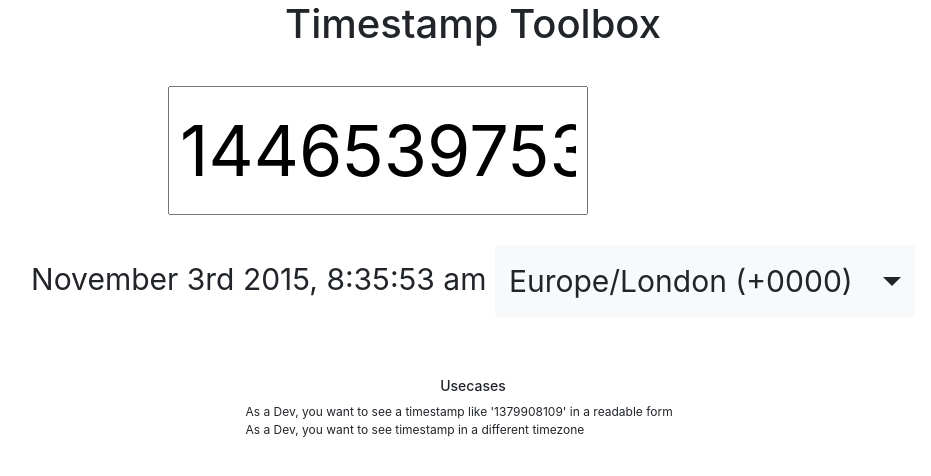
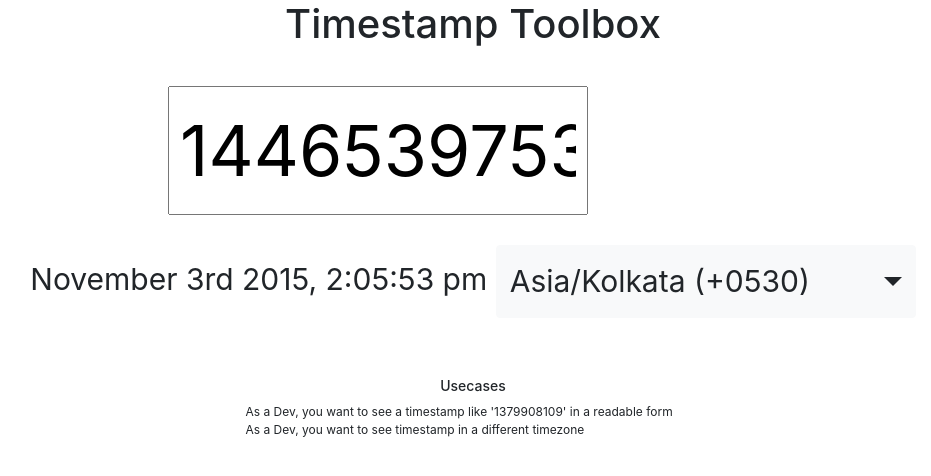
Before and after one commit to alagu/timestamp, a plain HTML site: page index.html in a window 1280 px wide. Shown: the whole page, without its empty margins (167-1098 px from the left). Drawn offline with nearby package versions, Linux system fonts and the light colour scheme.

Commit message:
Make Kolkata default

```diff
--- a/index.html
+++ b/index.html
@@ -28,7 +28,7 @@
             <select class="selectpicker">
               <option class="select-value" value="America/Los_Angeles">America/Los_Angeles (-0700)</option>
               <option class="select-value" selected value="Asia/Kolkata">Asia/Kolkata (+0530)</option>
-              <option class="select-value" selected value="Europe/London">Europe/London (+0000)</option>
+              <option class="select-value" value="Europe/London">Europe/London (+0000)</option>
             </select>
           </span>
         </div>
```
